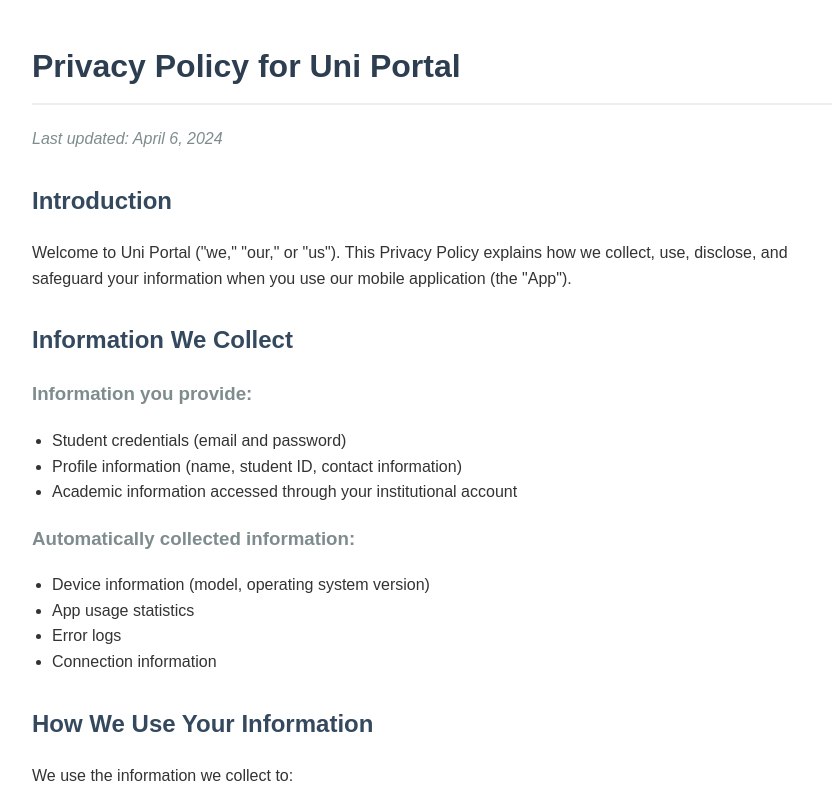
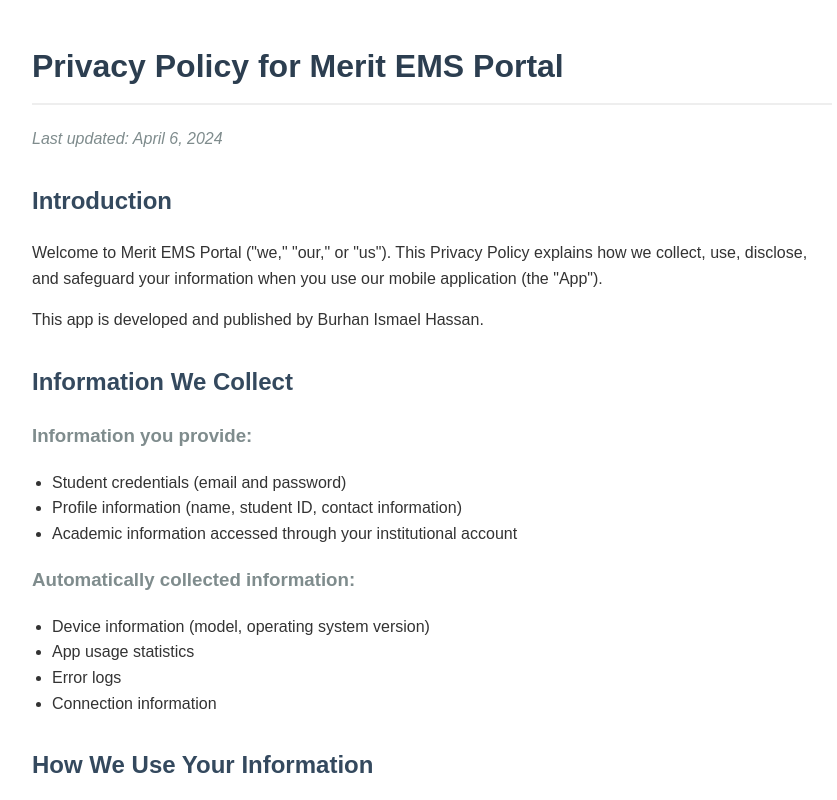
Before and after one commit to OmarGuuldoon/app_privacy, a plain HTML site: page index.html in a window 1280 px wide. Shown: the top 800 px of the page, without its empty margins (208-1045 px from the left). Drawn offline with Linux system fonts and the light colour scheme.

Commit message:
Update index.html

```diff
--- a/index.html
+++ b/index.html
@@ -1,9 +1,9 @@
 <!DOCTYPE html>
 <html lang="en">
 <head>
-    <meta charset="UTF-8">
-    <meta name="viewport" content="width=device-width, initial-scale=1.0">
-    <title>Uni Portal - Privacy Policy</title>
+    <meta charset="UTF-8" />
+    <meta name="viewport" content="width=device-width, initial-scale=1" />
+    <title>Merit EMS Portal - Privacy Policy</title>
     <style>
         body {
             font-family: Arial, sans-serif;
@@ -41,11 +41,12 @@
     </style>
 </head>
 <body>
-    <h1>Privacy Policy for Uni Portal</h1>
+    <h1>Privacy Policy for Merit EMS Portal</h1>
     <p class="last-updated">Last updated: April 6, 2024</p>
 
     <h2>Introduction</h2>
-    <p>Welcome to Uni Portal ("we," "our," or "us"). This Privacy Policy explains how we collect, use, disclose, and safeguard your information when you use our mobile application (the "App").</p>
+    <p>Welcome to Merit EMS Portal ("we," "our," or "us"). This Privacy Policy explains how we collect, use, disclose, and safeguard your information when you use our mobile application (the "App").</p>
+    <p>This app is developed and published by Burhan Ismael Hassan.</p>
 
     <h2>Information We Collect</h2>
     <h3>Information you provide:</h3>
@@ -94,7 +95,7 @@
         <li>Analytics</li>
         <li>Crash reporting</li>
     </ul>
-    <p>These services are governed by Google's Privacy Policy: <a href="https://policies.google.com/privacy">https://policies.google.com/privacy</a></p>
+    <p>These services are governed by Google's Privacy Policy: <a href="https://policies.google.com/privacy" target="_blank" rel="noopener noreferrer">https://policies.google.com/privacy</a></p>
 
     <h3>Odoo Integration</h3>
     <p>We integrate with Odoo for accessing institutional data. This integration:</p>
@@ -181,7 +182,7 @@
     <div class="contact-info">
         <h2>Questions or Concerns</h2>
         <p>For any privacy-related questions or concerns, please contact:</p>
-        <p>Data Protection Officer<br>
+        <p>Data Protection Officer<br />
         Email: devops@meritadvisory.so</p>
     </div>
 </body>
```
